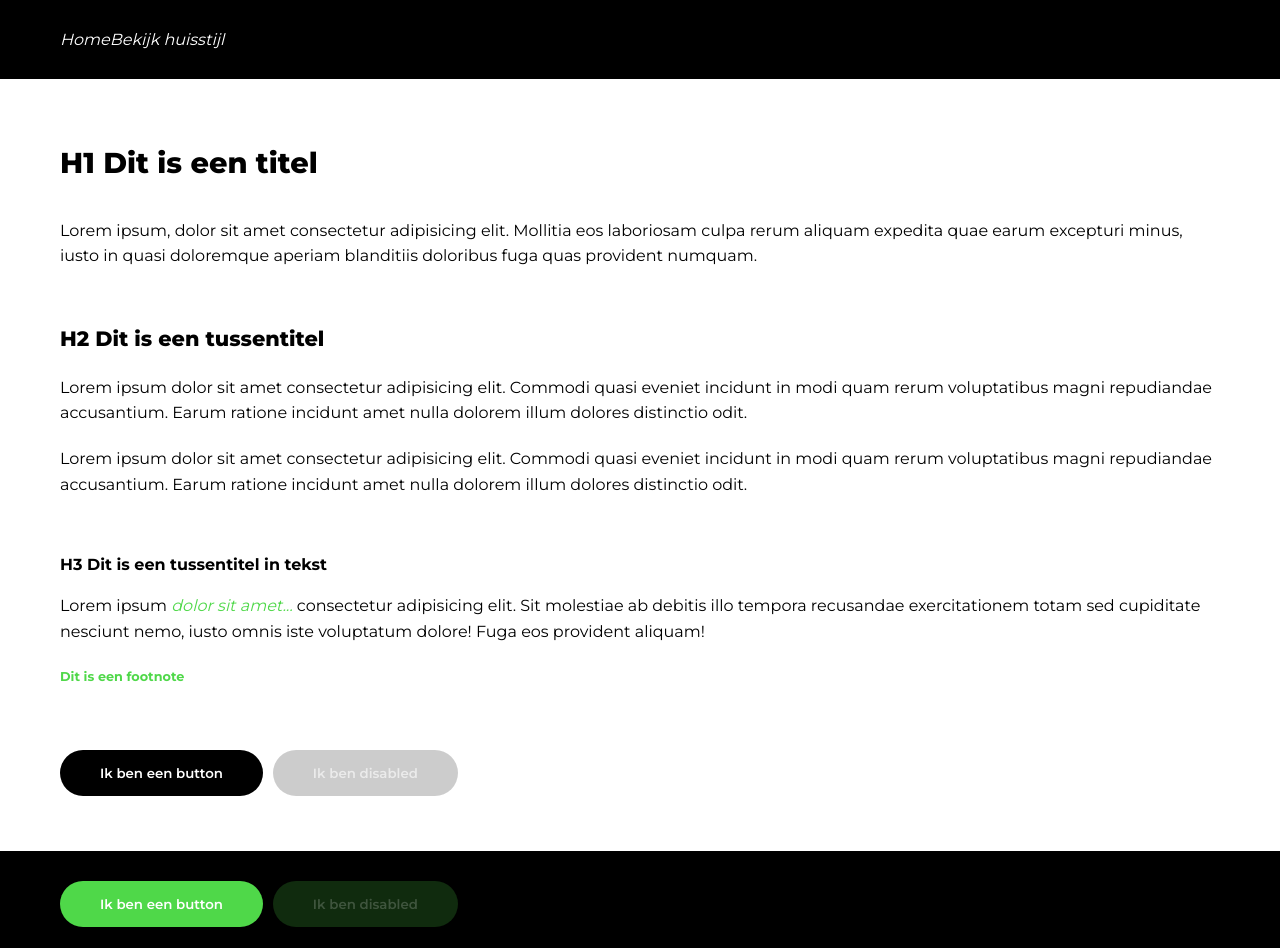
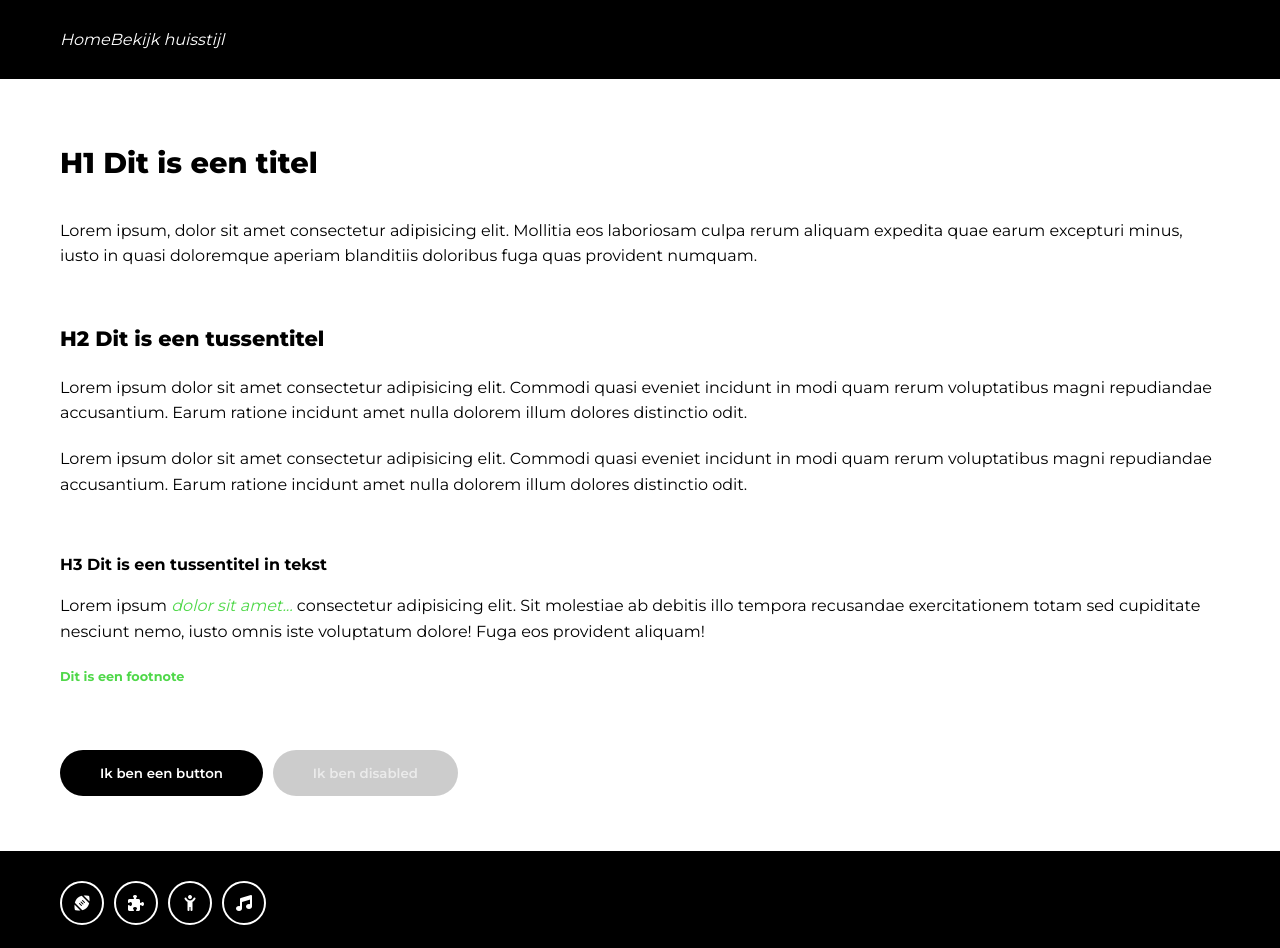
Before and after one commit to Heimdalbe/Mimisbrunnr-frontend, a React (Vite) app in the folder mimisbrunnr-frontend/: page /huisstijl in a window 1280 px wide. Shown: the top 948 px of the page. Built offline with nearby package versions, Linux system fonts and the light colour scheme.

Commit message:
icon component toegevoegd

```diff
--- a/mimisbrunnr-frontend/index.html
+++ b/mimisbrunnr-frontend/index.html
@@ -3,6 +3,7 @@
   <head>
     <meta charset="UTF-8" />
     <link rel="icon" type="image/svg+xml" href="/vite.svg" />
+    <link rel="stylesheet" href="https://cdnjs.cloudflare.com/ajax/libs/font-awesome/6.5.2/css/all.min.css" />
     <meta name="viewport" content="width=device-width, initial-scale=1.0" />
     <title>mimisbrunnr-frontend</title>
   </head>
--- /dev/null
+++ b/mimisbrunnr-frontend/src/components/Evenementen/EventIcon.css
@@ -0,0 +1,12 @@
+.icon {
+  border: 2px solid var(--white);
+  border-radius: 50%;
+  background-color: var(--black);
+  color: var(--white);
+  font-size: 1rem;
+  display: flex;
+  justify-content: center;
+  align-items: center;
+  width: 40px;
+  height: 40px;
+}
--- /dev/null
+++ b/mimisbrunnr-frontend/src/components/Evenementen/EventIcon.jsx
@@ -0,0 +1,11 @@
+import './EventIcon.css';
+
+const EventIcon = ({ iconClass }) => {
+  return (
+    <div className='icon'>
+      <i className={iconClass}></i>
+    </div>
+  )
+}
+
+export default EventIcon
--- a/mimisbrunnr-frontend/src/pages/Huisstijl/Huisstijl.jsx
+++ b/mimisbrunnr-frontend/src/pages/Huisstijl/Huisstijl.jsx
@@ -1,3 +1,5 @@
+import EventIcon from '../../components/Evenementen/EventIcon'
+
 const Huisstijl = () => {
   return (
     <div>
@@ -20,10 +22,15 @@ const Huisstijl = () => {
           <button className='primary-button'>Ik ben een button</button>
           <button className='primary-button' disabled>Ik ben disabled</button>
         </div>
-
       </div>
       <div className='dark-bg'>
         <div className="container">
+          <div className="button-wrapper">
+            <EventIcon iconClass="fa-solid fa-football" />
+            <EventIcon iconClass="fa-solid fa-puzzle-piece" />
+            <EventIcon iconClass="fa-solid fa-child-reaching" />
+            <EventIcon iconClass="fa-solid fa-music" />
+          </div>
           <div className="button-wrapper">
             <button className='primary-button-dark'>Ik ben een button</button>
             <button className='primary-button-dark' disabled>Ik ben disabled</button>
```
